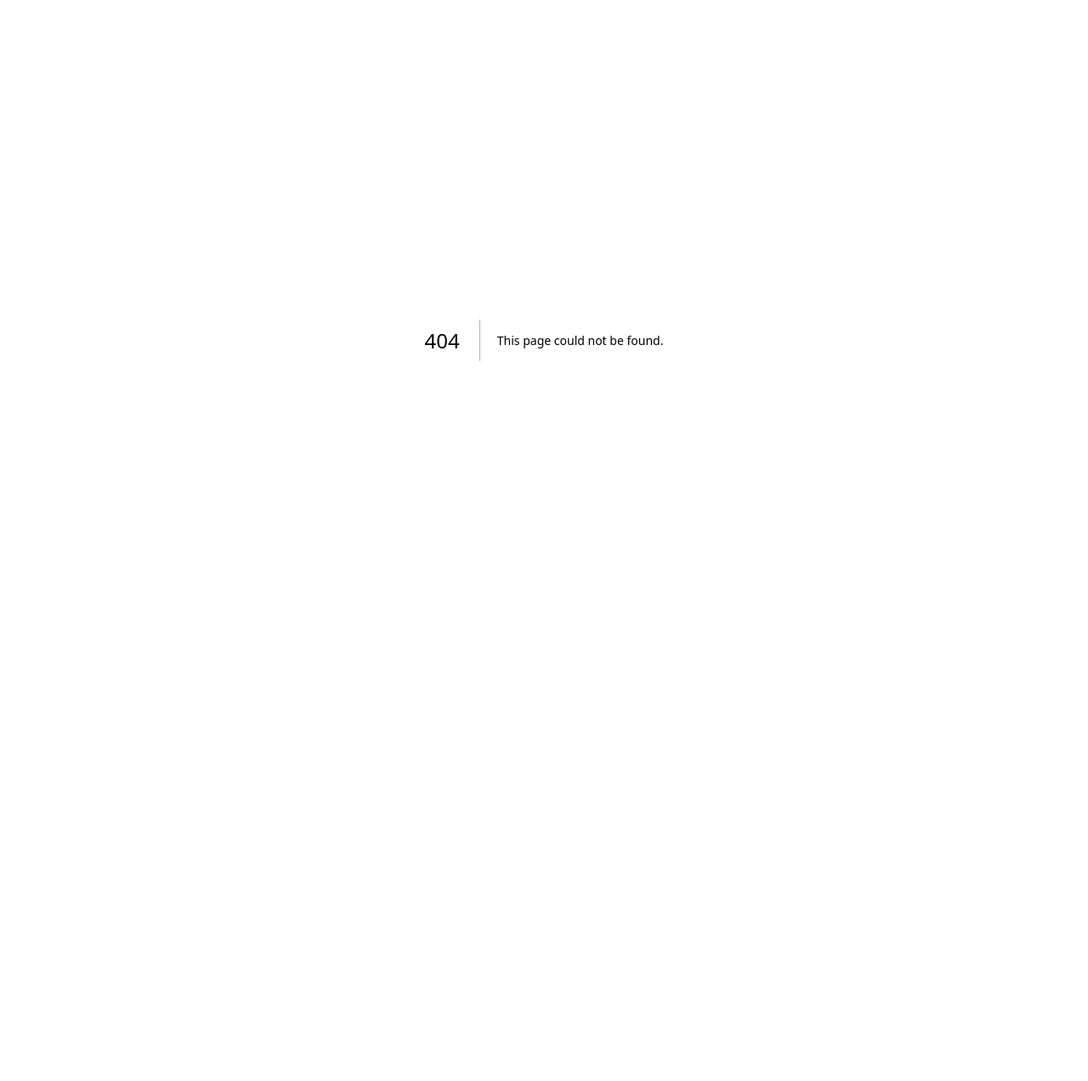
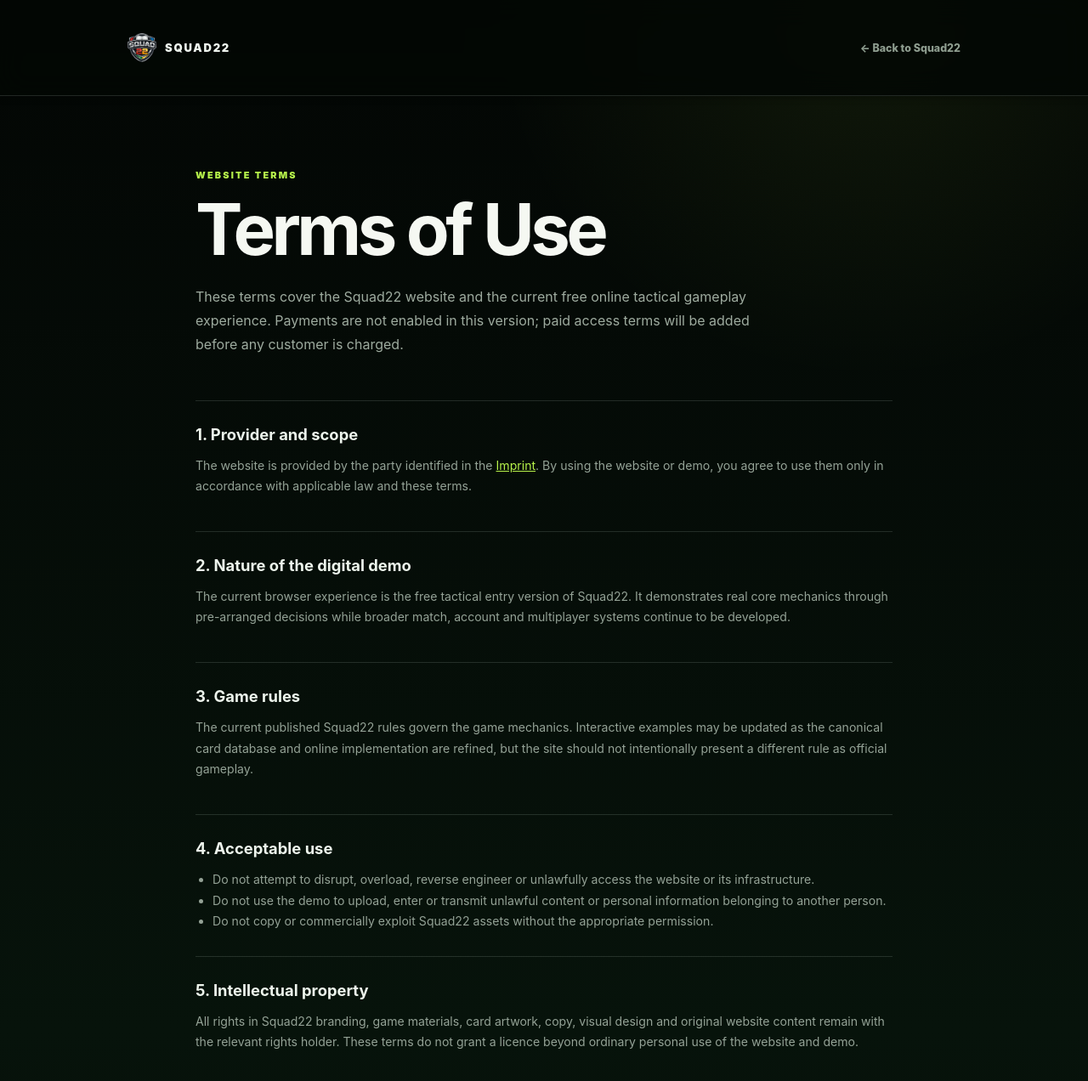
Before and after one commit to unikmo/squad22-game, a Next.js app: page /terms in a window 1280 px wide. Before the commit this address had no page. Shown: the top 1272 px of the page at 85% size. Before the commit the page ends 800 px from the top, so only its background shows below. Built offline with nearby package versions, Linux system fonts and the light colour scheme.

Commit message:
Add Squad22 terms for the current online demo

```diff
--- /dev/null
+++ b/app/terms/page.tsx
@@ -0,0 +1,84 @@
+import type { Metadata } from 'next';
+import Image from 'next/image';
+import Link from 'next/link';
+import styles from '../legal.module.css';
+
+export const metadata: Metadata = {
+  title: 'Terms of Use | Squad22',
+  description: 'Terms governing use of the Squad22 website and guided digital demo.',
+};
+
+export default function TermsPage() {
+  return (
+    <main className={styles.page}>
+      <header className={styles.header}>
+        <nav className={styles.nav}>
+          <Link href="/" className={styles.brand}><Image src="/images/logo.webp" alt="" width={34} height={34} />SQUAD22</Link>
+          <Link href="/" className={styles.back}>← Back to Squad22</Link>
+        </nav>
+      </header>
+
+      <article className={styles.main}>
+        <p className={styles.eyebrow}>WEBSITE TERMS</p>
+        <h1>Terms of Use</h1>
+        <p className={styles.lead}>These terms cover the Squad22 website and the current free online tactical gameplay experience. Payments are not enabled in this version; paid access terms will be added before any customer is charged.</p>
+
+        <section className={styles.section}>
+          <h2>1. Provider and scope</h2>
+          <p>The website is provided by the party identified in the <Link href="/imprint">Imprint</Link>. By using the website or demo, you agree to use them only in accordance with applicable law and these terms.</p>
+        </section>
+
+        <section className={styles.section}>
+          <h2>2. Nature of the digital demo</h2>
+          <p>The current browser experience is the free tactical entry version of Squad22. It demonstrates real core mechanics through pre-arranged decisions while broader match, account and multiplayer systems continue to be developed.</p>
+        </section>
+
+        <section className={styles.section}>
+          <h2>3. Game rules</h2>
+          <p>The current published Squad22 rules govern the game mechanics. Interactive examples may be updated as the canonical card database and online implementation are refined, but the site should not intentionally present a different rule as official gameplay.</p>
+        </section>
+
+        <section className={styles.section}>
+          <h2>4. Acceptable use</h2>
+          <ul>
+            <li>Do not attempt to disrupt, overload, reverse engineer or unlawfully access the website or its infrastructure.</li>
+            <li>Do not use the demo to upload, enter or transmit unlawful content or personal information belonging to another person.</li>
+            <li>Do not copy or commercially exploit Squad22 assets without the appropriate permission.</li>
+          </ul>
+        </section>
+
+        <section className={styles.section}>
+          <h2>5. Intellectual property</h2>
+          <p>All rights in Squad22 branding, game materials, card artwork, copy, visual design and original website content remain with the relevant rights holder. These terms do not grant a licence beyond ordinary personal use of the website and demo.</p>
+        </section>
+
+        <section className={styles.section}>
+          <h2>6. Availability and changes</h2>
+          <p>The demo may be modified, suspended or withdrawn as the product develops. Features labelled as upcoming or unreleased are not commitments to a specific release date.</p>
+        </section>
+
+        <section className={styles.section}>
+          <h2>7. Liability</h2>
+          <p>Mandatory statutory liability remains unaffected. Otherwise, the website and free development-stage demo are provided for informational and gameplay-demonstration purposes without a guarantee of uninterrupted availability or freedom from every defect.</p>
+        </section>
+
+        <section className={styles.section}>
+          <h2>8. Privacy</h2>
+          <p>Information about personal-data processing is available in the <Link href="/privacy">Privacy Policy</Link>.</p>
+        </section>
+
+        <section className={styles.section}>
+          <h2>9. Changes to these terms</h2>
+          <p>These terms may be updated to reflect material changes to the website or digital service. Paid products, ecommerce, accounts or production multiplayer should receive separate or expanded contractual terms before launch.</p>
+          <p className={styles.notice}>Last updated: 12 August 2026.</p>
+        </section>
+      </article>
+
+      <LegalFooter />
+    </main>
+  );
+}
+
+function LegalFooter() {
+  return <footer className={styles.footer}><span>© {new Date().getFullYear()} Squad22</span><div className={styles.footerLinks}><Link href="/imprint">Imprint</Link><Link href="/privacy">Privacy</Link><Link href="/terms">Terms</Link></div></footer>;
+}
```
